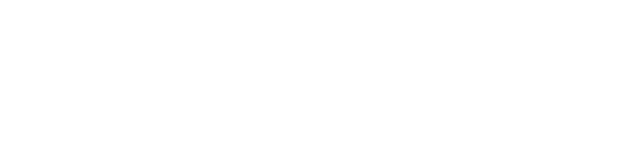
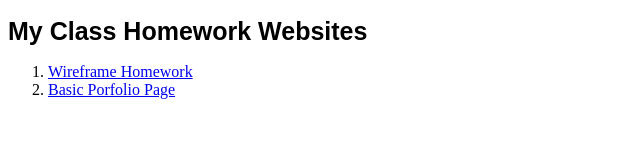
Before and after one commit to sitara68/sitara68.github.io, a plain HTML site: page index.html in a window 1280 px wide. Shown: the whole page, without its empty margins (0-640 px from the left). Drawn offline with Linux system fonts and the light colour scheme.

Commit message:
Using personal gib website as portfolio page for all my homework

```diff
--- /dev/null
+++ b/assets/style.css
@@ -0,0 +1,5 @@
+h1 {
+    font-family: Arial, Helvetica, sans-serif;
+    font-weight: bold;
+    font-size: 25px;
+}
--- a/index.html
+++ b/index.html
@@ -1 +1,24 @@
-<!DOCTYPE HTML>
+<!DOCTYPE html>
+<html>
+<head>
+    <meta charset="utf-8" />
+    <meta http-equiv="X-UA-Compatible" content="IE=edge">
+    <title>Personal Portfolio</title>
+    <meta name="viewport" content="width=device-width, initial-scale=1">
+    <link rel="stylesheet" type="text/css" media="screen" href="assets/style.css" />
+</head>
+<body>
+
+    <header>
+        <h1>My Class Homework Websites</h1>
+    </header>
+
+    <div>
+        <ol>
+            <li><a href="https://sitara68.github.io/HW-Wireframe/">Wireframe Homework</a></li>
+            <li><a href="https://sitara68.github.io/Basic-Portfolio/">Basic Porfolio Page</a></li>
+        </ol>
+    </div>
+
+</body>
+</html>
```
